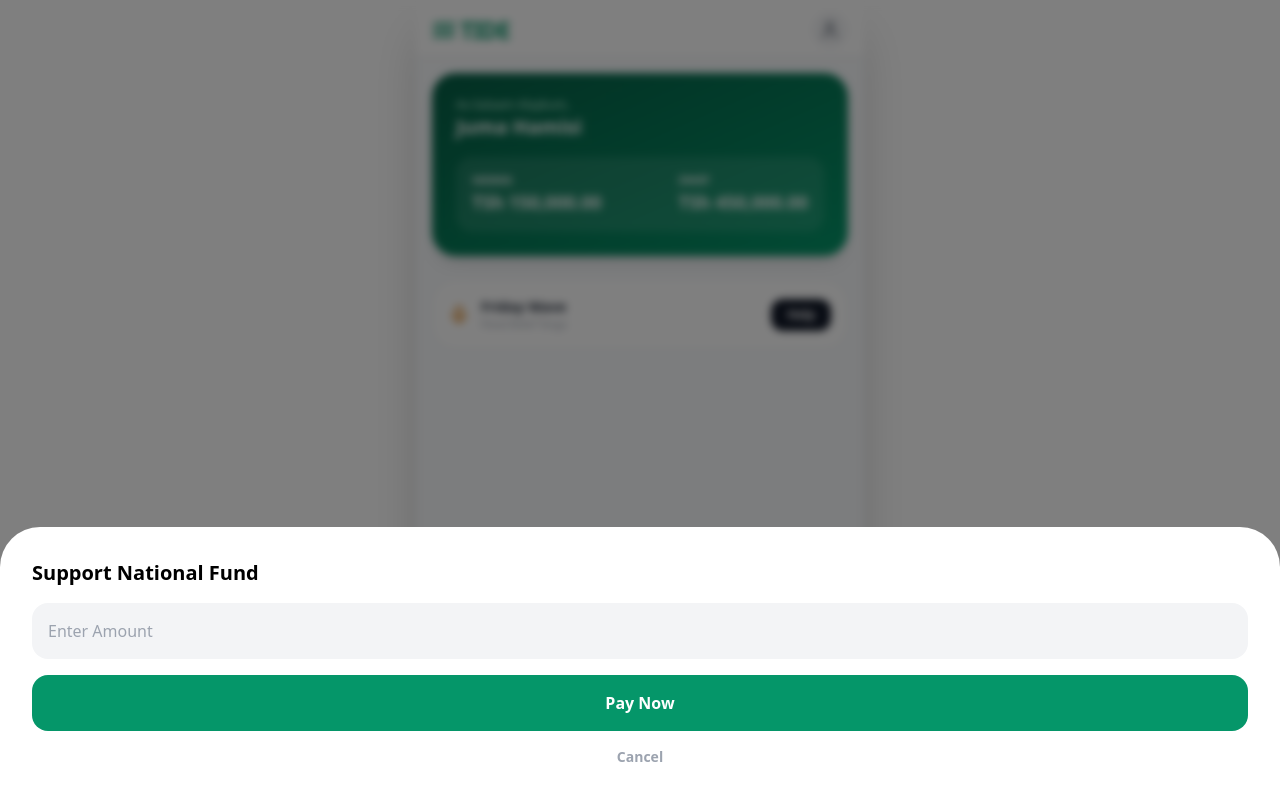
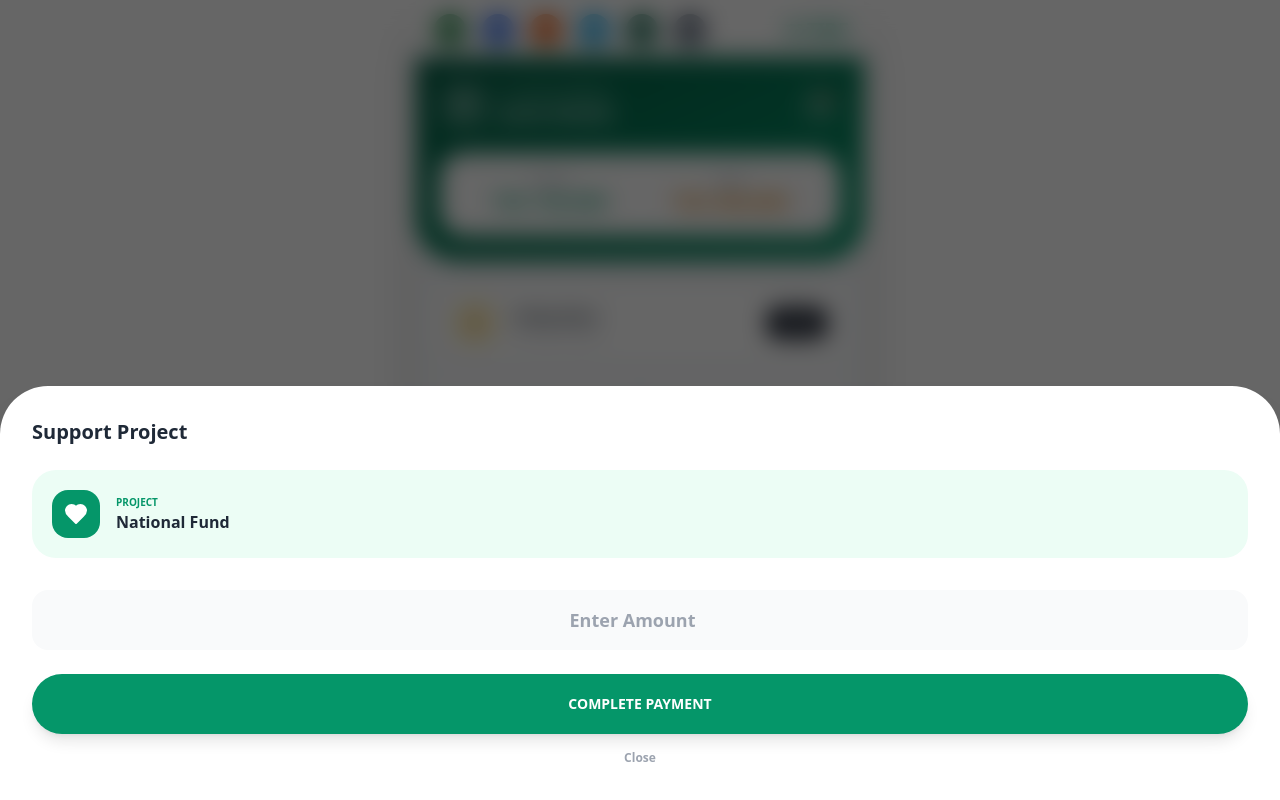
Before and after one commit to amiyfintan-beep/tide-app, a React (Vite) app: page / in a window 1280 px wide. Both pictures are taken after a click on the button "Help". Built offline with nearby package versions, Linux system fonts and the light colour scheme.

Commit message:
Refactor App component with new features and layout
Updated the App component to include new icons, enhanced mock data, and improved layout for various tabs. Refactored the Header and Navigation components for better structure and added a donation modal with success feedback.

```diff
--- a/src/App.jsx
+++ b/src/App.jsx
@@ -1,5 +1,4 @@
 import React, { useState } from 'react';
-// These icons are imported from the lucide-react library
 import {
   Wallet, Heart, Activity, Users, LayoutGrid, Bell,
   ShieldCheck, Building2, Waves, Search,
@@ -7,7 +6,7 @@ import {
   FileText, CheckCircle, Store, Landmark,
   Globe, BookOpen, Award, Scroll, Scale,
   Tent, Utensils, Mic, PieChart, User,
-  QrCode, MessageSquare
+  QrCode, MessageSquare, Star, MessageCircle
 } from 'lucide-react';
 
 const App = () => {
@@ -19,14 +18,12 @@ const App = () => {
   const [amount, setAmount] = useState('');
   const [showSuccess, setShowSuccess] = useState(false);
 
-  // --- MOCK DATA ---
+  // --- COMPREHENSIVE MOCK DATA ---
   const userProfile = {
     name: "Juma Hamisi",
     id: "TIDE-8821-TZ",
     location: "Ilala, Dar es Salaam",
-    role: "Professional Member",
     profession: "Software Engineer",
-    joinDate: "March 2024",
     impactScore: 850
   };
 
@@ -57,184 +54,282 @@ const App = () => {
     ]
   };
 
-  const formatCurrency = (val) => new Intl.NumberFormat('en-TZ', { style: 'currency', currency: 'TZS' }).format(val);
+  const discussions = [
+    { id: 1, title: "Zakat on Digital Assets", author: "Sheikh Mussa", replies: 24, category: "Fatawa" },
+    { id: 2, title: "Islamic Fin-Tech in East Africa", author: "Dr. Salim", replies: 115, category: "Economy" }
+  ];
+
+  const formatCurrency = (val) => new Intl.NumberFormat('en-TZ', { style: 'currency', currency: 'TZS', maximumSignificantDigits: 3 }).format(val);
 
   // --- SUB-COMPONENTS ---
-  const Header = () => (
+  const Header = () => {
+    const leadership = [
+      { acr: "BAK", color: "bg-green-700" },
+      { acr: "AMY", color: "bg-blue-600" },
+      { acr: "JUH", color: "bg-orange-600" },
+      { acr: "TAM", color: "bg-sky-500" },
+      { acr: "SHU", color: "bg-emerald-800" },
+      { acr: "TMP", color: "bg-slate-600" },
+    ];
+
+    return (
       <div className="bg-white pt-3 pb-2 px-4 border-b border-gray-100 sticky top-0 z-30 shadow-sm">
-      <div className="flex justify-between items-center">
+        <div className="flex justify-between items-center gap-2">
+          <div className="flex-1 overflow-x-auto no-scrollbar">
+            <div className="flex gap-3">
+              {leadership.map((org, i) => (
+                <div key={i} className="flex flex-col items-center">
+                  <div className={`w-9 h-9 ${org.color} rounded-full flex items-center justify-center text-white text-[10px] font-bold border-2 border-white shadow-sm`}>
+                    {org.acr}
+                  </div>
+                </div>
+              ))}
+            </div>
+          </div>
+          <div className="flex flex-col items-end flex-shrink-0 ml-2">
             <div className="flex items-center gap-1 text-emerald-600">
-           <Waves size={24} strokeWidth={2.5} />
-           <h1 className="text-2xl font-black tracking-tighter">TIDE</h1>
+               <Waves size={18} strokeWidth={3} />
+               <h1 className="text-xl font-black tracking-tighter">TIDE</h1>
             </div>
-        <div className="bg-gray-100 p-2 rounded-full" onClick={() => setActiveTab('profile')}>
-           <User size={20} className="text-gray-600" />
           </div>
         </div>
       </div>
     );
-
-  const Navigation = () => (
-    <div className="fixed bottom-0 left-0 right-0 bg-white border-t border-gray-200 py-2 px-4 flex justify-between items-center shadow-2xl z-50">
-      <button onClick={() => setActiveTab('home')} className={`flex flex-col items-center p-2 ${activeTab === 'home' ? 'text-emerald-700' : 'text-gray-400'}`}>
-        <Wallet size={22} />
-        <span className="text-[9px] mt-1 font-bold">Home</span>
-      </button>
-      <button onClick={() => setActiveTab('impact')} className={`flex flex-col items-center p-2 ${activeTab === 'impact' ? 'text-emerald-700' : 'text-gray-400'}`}>
-        <Activity size={22} />
-        <span className="text-[9px] mt-1 font-bold">Stats</span>
-      </button>
-      <button
-        onClick={() => { setShowDonateModal(true); setDonationTarget({type: 'pool', name: 'National Fund'})}}
-        className="bg-emerald-600 text-white p-3 rounded-2xl shadow-xl -mt-8 border-4 border-white">
-        <Heart size={26} fill="white" />
-      </button>
-      <button onClick={() => setActiveTab('connect')} className={`flex flex-col items-center p-2 ${activeTab === 'connect' ? 'text-emerald-700' : 'text-gray-400'}`}>
-        <Users size={22} />
-        <span className="text-[9px] mt-1 font-bold">Ummah</span>
-      </button>
-      <button onClick={() => setActiveTab('services')} className={`flex flex-col items-center p-2 ${activeTab === 'services' ? 'text-emerald-700' : 'text-gray-400'}`}>
-        <LayoutGrid size={22} />
-        <span className="text-[9px] mt-1 font-bold">Services</span>
-      </button>
-    </div>
-  );
+  };
 
   return (
     <div className="min-h-screen bg-[#F8FAFC] font-sans pb-20 max-w-md mx-auto relative flex flex-col shadow-2xl overflow-x-hidden">
       <Header />
 
       <div className="flex-1 overflow-y-auto">
-        {/* HOME TAB */}
         {activeTab === 'home' && (
-          <div className="p-4 space-y-6">
-            <div className="bg-gradient-to-br from-emerald-800 to-emerald-600 text-white p-6 rounded-3xl shadow-lg">
-               <p className="text-emerald-100 text-xs">As-Salaam Alaykum,</p>
-               <h1 className="text-xl font-bold mb-4">{userProfile.name}</h1>
-               <div className="bg-white/10 p-4 rounded-2xl flex justify-between">
-                  <div>
-                    <p className="text-[10px] uppercase font-bold">Sadaka</p>
-                    <p className="text-lg font-black">{formatCurrency(150000)}</p>
+          <div className="animate-in fade-in duration-500">
+            <div className="bg-gradient-to-br from-emerald-800 to-emerald-600 text-white p-6 rounded-b-[2.5rem] shadow-lg mb-6">
+              <div className="flex justify-between items-center mb-6">
+                <div onClick={() => setActiveTab('profile')} className="flex items-center gap-3">
+                   <div className="w-12 h-12 bg-white/20 rounded-2xl flex items-center justify-center border border-white/30">
+                      <User size={24} />
                    </div>
                    <div>
-                    <p className="text-[10px] uppercase font-bold">Zakat</p>
-                    <p className="text-lg font-black">{formatCurrency(450000)}</p>
+                      <p className="text-emerald-100 text-xs">As-Salaam Alaykum,</p>
+                      <h1 className="text-lg font-bold">{userProfile.name}</h1>
+                   </div>
+                </div>
+                <div className="bg-white/10 p-2.5 rounded-2xl relative">
+                  <Bell size={20} />
+                  <span className="absolute top-2.5 right-2.5 w-2 h-2 bg-red-500 rounded-full"></span>
+                </div>
+              </div>
+              <div className="bg-white text-gray-800 rounded-3xl p-5 shadow-xl flex divide-x divide-gray-100">
+                <div className="flex-1 text-center">
+                  <p className="text-[10px] text-gray-400 uppercase font-black">Sadaka</p>
+                  <p className="text-xl font-black text-emerald-600">{formatCurrency(150000)}</p>
+                </div>
+                <div className="flex-1 text-center">
+                  <p className="text-[10px] text-gray-400 uppercase font-black">Zakat</p>
+                  <p className="text-xl font-black text-amber-600">{formatCurrency(450000)}</p>
                 </div>
               </div>
             </div>
 
-            <div className="bg-white p-4 rounded-3xl border border-gray-100 flex items-center justify-between">
-              <div className="flex items-center gap-3">
-                 <Mic size={20} className="text-amber-600" />
+            <div className="px-5 space-y-6">
+              <div className="bg-white p-4 rounded-3xl border border-gray-100 flex items-center justify-between shadow-sm">
+                <div className="flex items-center gap-4">
+                   <div className="bg-amber-100 p-3 rounded-2xl text-amber-600"><Mic size={20} /></div>
                    <div>
-                    <h3 className="font-bold text-sm text-gray-800">Friday Wave</h3>
+                      <h3 className="font-bold text-gray-800 text-sm">Friday Wave</h3>
                       <p className="text-[10px] text-gray-400">Flood Relief Tanga</p>
                    </div>
                 </div>
                 <button onClick={() => setShowDonateModal(true)} className="bg-gray-900 text-white px-4 py-2 rounded-xl text-xs font-bold">Help</button>
               </div>
+
+              <div className="grid grid-cols-2 gap-4">
+                <div className="bg-white p-5 rounded-3xl border border-gray-100 shadow-sm flex flex-col items-center gap-2">
+                  <Scroll size={24} className="text-purple-600" />
+                  <span className="text-xs font-bold">Certificates</span>
                 </div>
-        )}
-
-        {/* STATS TAB */}
-        {activeTab === 'impact' && (
-           <div className="p-5 space-y-4">
-              <div className="grid grid-cols-2 gap-4">
-                 <div className="bg-white p-5 rounded-3xl shadow-sm border border-gray-100">
-                    <p className="text-2xl font-black text-emerald-600">{networkStats.totalMembers}</p>
-                    <p className="text-[10px] text-gray-400 uppercase font-bold">Total Users</p>
+                <div className="bg-white p-5 rounded-3xl border border-gray-100 shadow-sm flex flex-col items-center gap-2">
+                  <Globe size={24} className="text-blue-600" />
+                  <span className="text-xs font-bold">Hajj Hub</span>
                 </div>
-                 <div className="bg-white p-5 rounded-3xl shadow-sm border border-gray-100">
-                    <p className="text-2xl font-black text-blue-600">320</p>
-                    <p className="text-[10px] text-gray-400 uppercase font-bold">Audits</p>
               </div>
             </div>
           </div>
         )}
 
-        {/* SERVICES TAB */}
         {activeTab === 'services' && (
-           <div className="p-5 space-y-4">
-              <div className="bg-white p-5 rounded-3xl border border-gray-100 shadow-sm flex items-center gap-4">
-                 <Scale size={24} className="text-blue-500" />
-                 <div>
-                    <h4 className="font-bold text-gray-800">Mirath Calculator</h4>
-                    <p className="text-xs text-gray-400">Inheritance Laws</p>
+          <div className="p-5 space-y-6">
+             <div className="grid grid-cols-2 gap-4">
+                <div className="bg-white p-5 rounded-3xl border border-gray-100 shadow-sm">
+                   <Heart size={24} className="text-red-500 mb-3" />
+                   <h4 className="font-bold text-sm text-gray-800">Nikah</h4>
+                   <p className="text-[10px] text-gray-400">Reg & Booking</p>
+                </div>
+                <div className="bg-white p-5 rounded-3xl border border-gray-100 shadow-sm">
+                   <Scale size={24} className="text-blue-500 mb-3" />
+                   <h4 className="font-bold text-sm text-gray-800">Mirath</h4>
+                   <p className="text-[10px] text-gray-400">Calculator</p>
                 </div>
              </div>
-              <div className="bg-emerald-900 text-white p-6 rounded-3xl relative overflow-hidden">
-                 <h3 className="font-bold text-lg">Waqf Registry</h3>
-                 <p className="text-xs text-emerald-200 mb-4">Register land or buildings</p>
-                 <button className="bg-white text-emerald-900 text-[10px] font-black px-4 py-2 rounded-lg">Register</button>
+
+             <div className="bg-white rounded-[2rem] p-5 border border-gray-100 shadow-sm">
+                <h3 className="font-bold text-gray-800 mb-4 flex items-center gap-2 text-sm uppercase">
+                   <Tent size={18} className="text-amber-600"/> Seasonal Hub
+                </h3>
+                <div className="space-y-3">
+                   <div className="flex items-center justify-between p-3 bg-gray-50 rounded-2xl">
+                      <div className="flex items-center gap-3"><Utensils size={18} className="text-orange-500" /><span className="text-xs font-bold">Eid Qurbani</span></div>
+                      <button className="text-[10px] font-black bg-white px-3 py-1.5 rounded-lg border">Order</button>
+                   </div>
+                </div>
+             </div>
+
+             <div className="bg-emerald-900 text-white p-6 rounded-[2.5rem] relative overflow-hidden">
+                <h3 className="font-bold text-xl mb-1">Waqf Registry</h3>
+                <p className="text-emerald-200 text-xs mb-4">Digitally secure land or wells.</p>
+                <button className="bg-white text-emerald-900 text-[10px] font-black px-5 py-2.5 rounded-xl uppercase">Register</button>
+                <Building2 size={80} className="absolute -right-4 -bottom-4 text-emerald-700 opacity-20" />
              </div>
           </div>
         )}
 
-        {/* CONNECT TAB */}
+        {activeTab === 'impact' && (
+           <div className="p-5 space-y-6">
+              <div className="grid grid-cols-2 gap-4">
+                 <div className="bg-white p-5 rounded-3xl border border-gray-100">
+                    <p className="text-2xl font-black text-emerald-600">{networkStats.totalMembers}</p>
+                    <p className="text-[10px] text-gray-400 font-bold uppercase">Users</p>
+                 </div>
+                 <div className="bg-white p-5 rounded-3xl border border-gray-100">
+                    <p className="text-2xl font-black text-blue-600">320</p>
+                    <p className="text-[10px] text-gray-400 font-bold uppercase">Audits</p>
+                 </div>
+              </div>
+
+              <div className="bg-white p-6 rounded-[2rem] border border-gray-100 shadow-sm">
+                 <h3 className="font-bold text-gray-800 text-sm mb-4 uppercase">Network Capacity</h3>
+                 <div className="space-y-4">
+                    {networkStats.professions.map((prof, i) => (
+                       <div key={i}>
+                          <div className="flex justify-between text-[11px] font-bold mb-1.5 text-gray-600">
+                             <span>{prof.name}</span>
+                             <span>{prof.count}</span>
+                          </div>
+                          <div className="w-full bg-gray-100 h-2 rounded-full overflow-hidden">
+                             <div className="bg-emerald-500 h-full" style={{width: '60%'}}></div>
+                          </div>
+                       </div>
+                    ))}
+                 </div>
+              </div>
+           </div>
+        )}
+
         {activeTab === 'connect' && (
-           <div className="p-4 space-y-4">
-              <div className="flex space-x-2">
-                 <button onClick={() => setConnectTab('education')} className={`flex-1 py-2 rounded-xl text-xs font-bold ${connectTab === 'education' ? 'bg-emerald-600 text-white' : 'bg-gray-100'}`}>Education</button>
-                 <button onClick={() => setConnectTab('baraza')} className={`flex-1 py-2 rounded-xl text-xs font-bold ${connectTab === 'baraza' ? 'bg-emerald-600 text-white' : 'bg-gray-100'}`}>Baraza</button>
+           <div className="p-4 space-y-5">
+              <div className="flex space-x-2 overflow-x-auto pb-2">
+                {['education', 'baraza'].map(tab => (
+                  <button key={tab} onClick={() => setConnectTab(tab)} className={`px-6 py-2 rounded-2xl text-[10px] font-black uppercase tracking-wider ${connectTab === tab ? 'bg-emerald-600 text-white shadow-lg' : 'bg-white border text-gray-500'}`}>
+                    {tab}
+                  </button>
+                ))}
              </div>
-              {connectTab === 'education' && scholarships.secular.map(item => (
+
+             {connectTab === 'education' && (
+                <div className="space-y-3">
+                   <div className="bg-blue-900 text-white p-6 rounded-3xl mb-4">
+                      <h2 className="text-xl font-bold mb-1">Scholarships</h2>
+                      <div className="flex bg-white/10 p-1 rounded-xl mt-4">
+                         <button onClick={() => setScholarshipType('secular')} className={`flex-1 py-2 text-[10px] font-bold rounded-lg ${scholarshipType === 'secular' ? 'bg-white text-blue-900' : ''}`}>Academic</button>
+                         <button onClick={() => setScholarshipType('islamic')} className={`flex-1 py-2 text-[10px] font-bold rounded-lg ${scholarshipType === 'islamic' ? 'bg-white text-blue-900' : ''}`}>Islamic</button>
+                      </div>
+                   </div>
+                   {scholarships[scholarshipType].map(item => (
                       <div key={item.id} className="bg-white p-4 rounded-2xl border border-gray-100 flex justify-between items-center">
-                   <div>
-                      <p className="text-sm font-bold">{item.title}</p>
-                      <p className="text-xs text-gray-400">{item.institution}</p>
-                   </div>
-                   <button className="text-[10px] font-bold text-emerald-600 bg-emerald-50 px-3 py-1 rounded-lg">Apply</button>
+                         <div><p className="text-xs font-bold text-gray-800">{item.title}</p><p className="text-[10px] text-gray-400">{item.institution}</p></div>
+                         <button className="bg-emerald-50 text-emerald-600 text-[10px] font-bold px-3 py-1.5 rounded-lg">Apply</button>
                       </div>
                    ))}
                 </div>
              )}
 
-        {/* PROFILE TAB */}
+             {connectTab === 'baraza' && (
+                <div className="space-y-4">
+                   {discussions.map(post => (
+                      <div key={post.id} className="bg-white p-5 rounded-[2rem] border border-gray-100">
+                         <div className="flex justify-between items-start mb-2">
+                            <span className="text-[9px] font-black text-emerald-600 bg-emerald-50 px-2 py-1 rounded-lg uppercase">{post.category}</span>
+                            <span className="text-[9px] text-gray-400 flex items-center gap-1"><MessageCircle size={10}/> {post.replies}</span>
+                         </div>
+                         <h3 className="font-bold text-gray-800 text-sm mb-1">{post.title}</h3>
+                         <p className="text-[10px] text-gray-500">By {post.author}</p>
+                      </div>
+                   ))}
+                </div>
+             )}
+           </div>
+        )}
+
         {activeTab === 'profile' && (
-           <div className="p-5 flex flex-col items-center">
-              <div className="w-20 h-20 bg-emerald-100 rounded-full flex items-center justify-center mb-4">
-                 <User size={40} className="text-emerald-600" />
+           <div className="p-5 animate-in fade-in">
+              <div className="bg-white p-6 rounded-[2.5rem] shadow-xl border border-gray-100 flex flex-col items-center">
+                 <div className="w-24 h-24 bg-emerald-50 rounded-[2rem] flex items-center justify-center border-4 border-white shadow-inner mb-4">
+                    <User size={48} className="text-emerald-600" />
                  </div>
-              <h2 className="text-xl font-bold">{userProfile.name}</h2>
-              <p className="text-emerald-600 text-sm font-bold mb-6">{userProfile.id}</p>
-              <div className="bg-white p-4 rounded-3xl border border-dashed border-gray-300">
-                 <QrCode size={150} />
+                 <h2 className="text-xl font-black text-gray-800">{userProfile.name}</h2>
+                 <p className="text-xs text-emerald-600 font-bold mb-6">{userProfile.id}</p>
+                 <div className="w-full bg-gray-50 p-4 rounded-3xl border border-dashed border-gray-300 flex flex-col items-center">
+                    <QrCode size={140} className="text-gray-800 mb-4" />
+                    <p className="text-[10px] font-black text-gray-400 uppercase">Digital Ummah ID</p>
+                 </div>
               </div>
            </div>
         )}
       </div>
 
-      <Navigation />
+      {/* FIXED NAVIGATION */}
+      <div className="fixed bottom-0 left-0 right-0 bg-white border-t border-gray-200 py-2 px-4 flex justify-between items-center shadow-2xl z-50">
+        <button onClick={() => setActiveTab('home')} className={`flex flex-col items-center p-2 rounded-lg ${activeTab === 'home' ? 'text-emerald-700 bg-emerald-50' : 'text-gray-400'}`}>
+          <Wallet size={22} /><span className="text-[9px] mt-1 font-bold">Home</span>
+        </button>
+        <button onClick={() => setActiveTab('impact')} className={`flex flex-col items-center p-2 rounded-lg ${activeTab === 'impact' ? 'text-emerald-700 bg-emerald-50' : 'text-gray-400'}`}>
+          <Activity size={22} /><span className="text-[9px] mt-1 font-bold">Stats</span>
+        </button>
+        <button onClick={() => setShowDonateModal(true)} className="bg-emerald-600 text-white p-3 rounded-2xl shadow-xl -mt-8 border-4 border-white active:scale-95 transition-transform">
+          <Heart size={26} fill="white" />
+        </button>
+        <button onClick={() => setActiveTab('connect')} className={`flex flex-col items-center p-2 rounded-lg ${activeTab === 'connect' ? 'text-emerald-700 bg-emerald-50' : 'text-gray-400'}`}>
+          <Users size={22} /><span className="text-[9px] mt-1 font-bold">Ummah</span>
+        </button>
+        <button onClick={() => setActiveTab('services')} className={`flex flex-col items-center p-2 rounded-lg ${activeTab === 'services' ? 'text-emerald-700 bg-emerald-50' : 'text-gray-400'}`}>
+          <LayoutGrid size={22} /><span className="text-[9px] mt-1 font-bold">Services</span>
+        </button>
+      </div>
 
       {/* DONATION MODAL */}
       {showDonateModal && (
-        <div className="fixed inset-0 z-[60] bg-black/50 backdrop-blur-sm flex items-end">
-          <div className="bg-white w-full rounded-t-[2.5rem] p-8 animate-in slide-in-from-bottom">
-            <h2 className="text-xl font-bold mb-4">Support {donationTarget.name}</h2>
-            <input
-              type="number"
-              value={amount}
-              onChange={(e) => setAmount(e.target.value)}
-              placeholder="Enter Amount"
-              className="w-full bg-gray-100 rounded-2xl p-4 mb-4 outline-none focus:ring-2 focus:ring-emerald-500"
-            />
-            <button
-              onClick={() => {setShowDonateModal(false); setShowSuccess(true)}}
-              className="w-full bg-emerald-600 text-white font-bold py-4 rounded-2xl">
-              Pay Now
-            </button>
-            <button onClick={() => setShowDonateModal(false)} className="w-full text-gray-400 mt-4 text-sm font-bold">Cancel</button>
+        <div className="fixed inset-0 z-[60] bg-black/60 backdrop-blur-md flex items-end">
+          <div className="bg-white w-full rounded-t-[3rem] p-8 shadow-2xl animate-in slide-in-from-bottom">
+            <h2 className="text-xl font-black text-gray-800 mb-6">Support Project</h2>
+            <div className="bg-emerald-50 p-5 rounded-3xl flex items-center gap-4 mb-8">
+              <div className="bg-emerald-600 p-3 rounded-2xl text-white"><Heart size={24} fill="white"/></div>
+              <div><p className="text-[10px] text-emerald-600 font-black uppercase">Project</p><p className="font-bold text-gray-800">{donationTarget.name}</p></div>
+            </div>
+            <input type="number" value={amount} onChange={(e) => setAmount(e.target.value)} placeholder="Enter Amount" className="w-full bg-gray-50 border-none rounded-2xl p-4 text-center text-lg font-black focus:ring-2 focus:ring-emerald-500 outline-none mb-6"/>
+            <button onClick={() => {setShowDonateModal(false); setShowSuccess(true)}} className="w-full bg-emerald-600 text-white font-black py-5 rounded-[2rem] text-sm uppercase shadow-lg">Complete Payment</button>
+            <button onClick={() => setShowDonateModal(false)} className="w-full text-gray-400 text-xs font-bold mt-4">Close</button>
           </div>
         </div>
       )}
 
       {/* SUCCESS SCREEN */}
       {showSuccess && (
-        <div className="fixed inset-0 z-[100] bg-emerald-600 flex flex-col items-center justify-center text-white p-10">
-          <CheckCircle size={80} className="mb-6" />
-          <h2 className="text-3xl font-black mb-2">Shukran!</h2>
-          <p className="text-center opacity-90 mb-8">Your contribution has been recorded.</p>
-          <button onClick={() => setShowSuccess(false)} className="bg-white text-emerald-700 px-10 py-3 rounded-full font-bold">Return</button>
+        <div className="fixed inset-0 z-[100] bg-emerald-600 flex flex-col items-center justify-center text-white text-center p-10 animate-in fade-in duration-500">
+          <CheckCircle size={80} className="text-white mb-6" />
+          <h2 className="text-4xl font-black mb-3">Shukran!</h2>
+          <p className="text-emerald-100 text-lg mb-12">Your contribution has been recorded.</p>
+          <button onClick={() => setShowSuccess(false)} className="bg-white text-emerald-700 px-12 py-4 rounded-full font-black text-sm uppercase shadow-2xl">Return Home</button>
         </div>
       )}
     </div>
```
Lines whose indentation alone changed are shown as unchanged.
